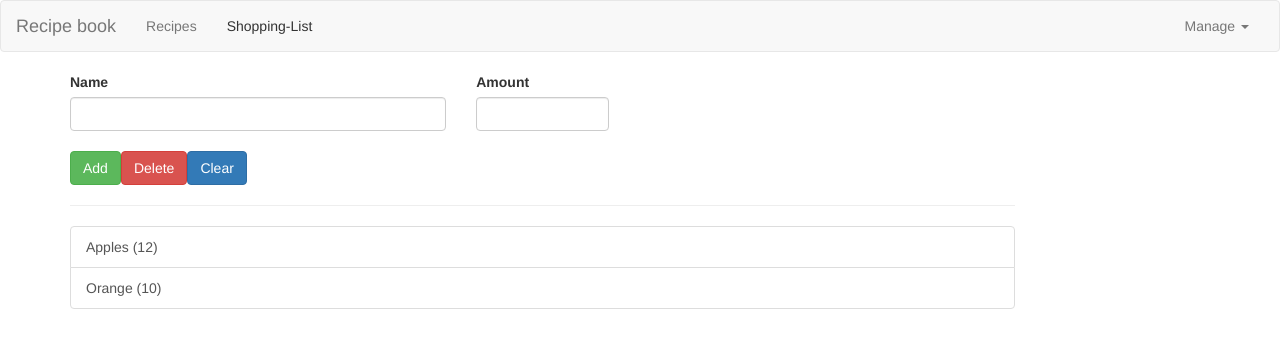
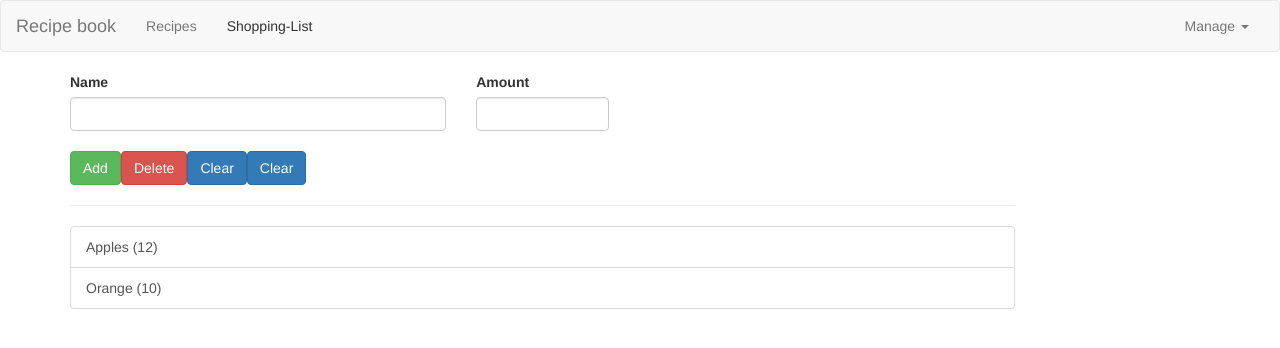
Before and after one commit to kawsar6848/my-anguler-app, an Angular app: page / in a window 1280 px wide. Both pictures are taken after a click on the link "Shopping-List". Shown: the top 348 px of the page. Built offline with nearby package versions, Linux system fonts and the light colour scheme.

Commit message:
Update shopping-edit.component.html

```diff
--- a/src/app/shopping-list/shopping-edit/shopping-edit.component.html
+++ b/src/app/shopping-list/shopping-edit/shopping-edit.component.html
@@ -17,6 +17,7 @@
                     <button class="btn btn-success" type="button" (click)="onAddItem()">Add</button>
                     <button class="btn btn-danger" type="button">Delete</button>
                     <button class="btn btn-primary" type="button">Clear</button>
+                    <button class="btn btn-primary" type="button">Clear</button>
                 </div>
             </div>
         </form>
```
